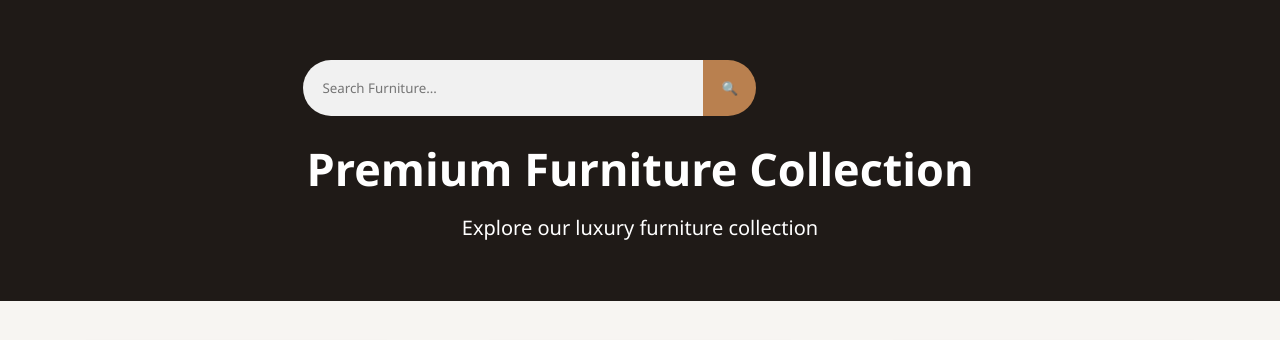
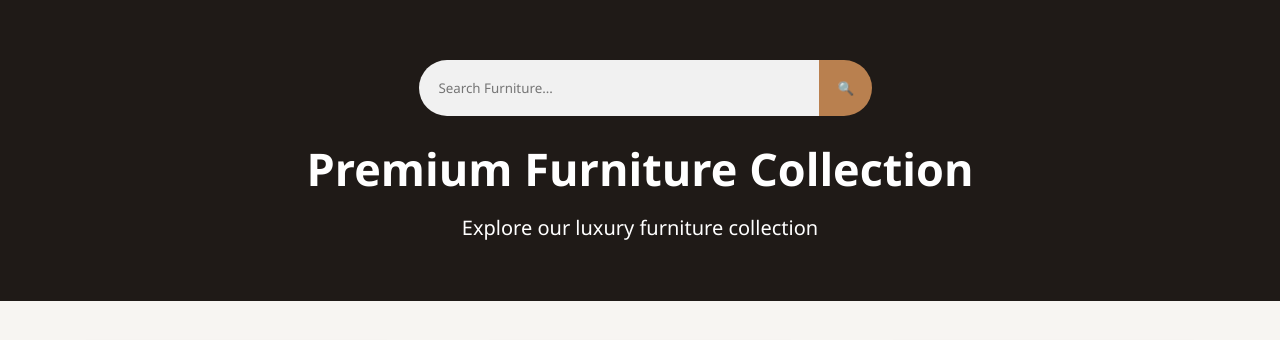
Before and after one commit to adarshpal8853-debug/D-Croft-Wood, a Django app: page /shop/ in a window 1280 px wide. Shown: the part 81-421 px from the top of the page. Run offline with Django 5.2, Linux system fonts and the light colour scheme; data comes from the database, SQL or seed files in the repository; both versions use the stored data as it was after the commit.

Commit message:
Updated shop and admin features

```diff
--- a/store/templates/shop.html
+++ b/store/templates/shop.html
@@ -55,7 +55,9 @@ color:#6b4e35;
 
 display:flex;
 justify-content:flex-end;
-width:60%;
+width:70%;
+ position:sticky;
+
 
 }
 
```
Also changed, not shown: store/templates/home.html (+0 -8 lines), db.sqlite3, media/products/c11.jpg (added).
